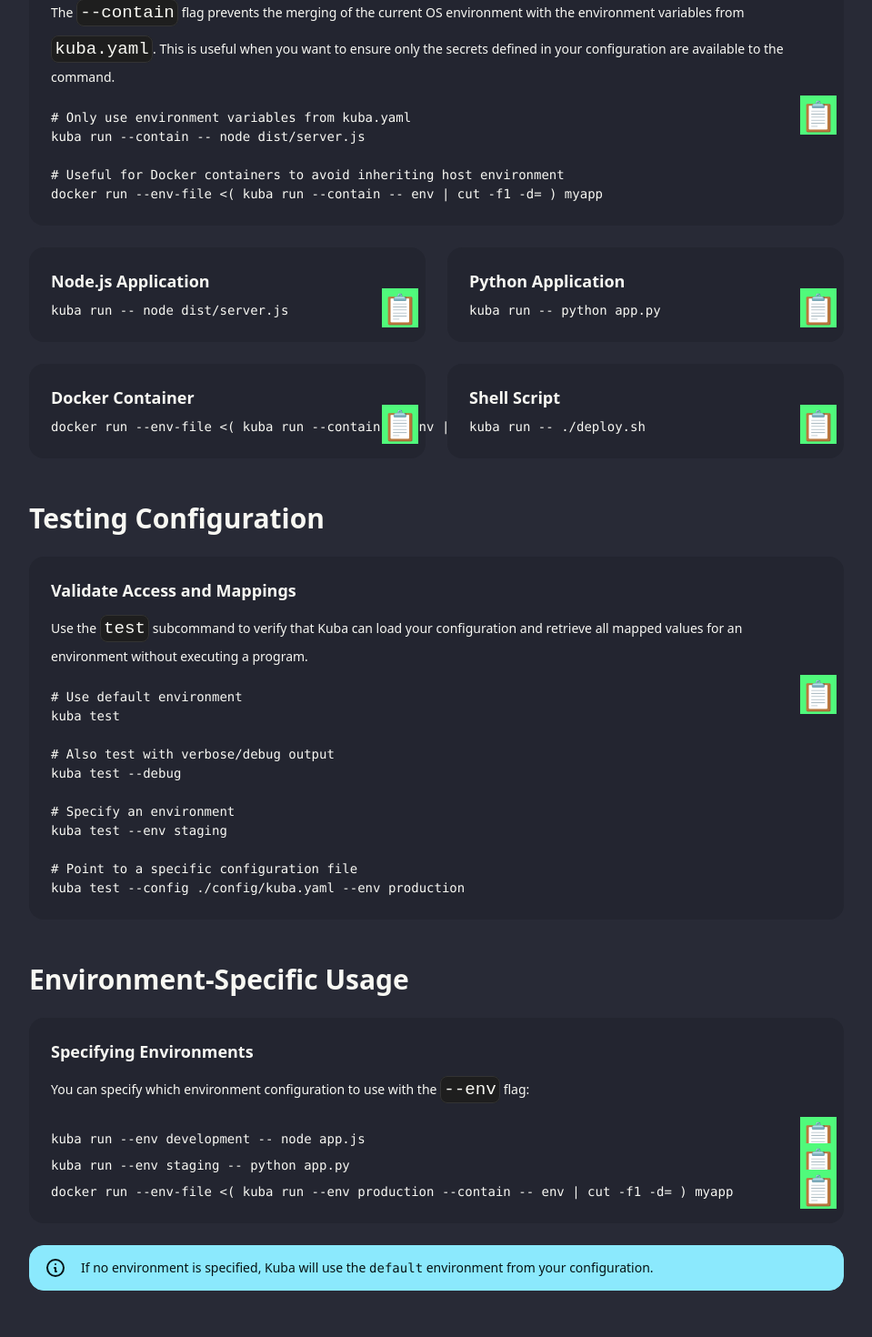
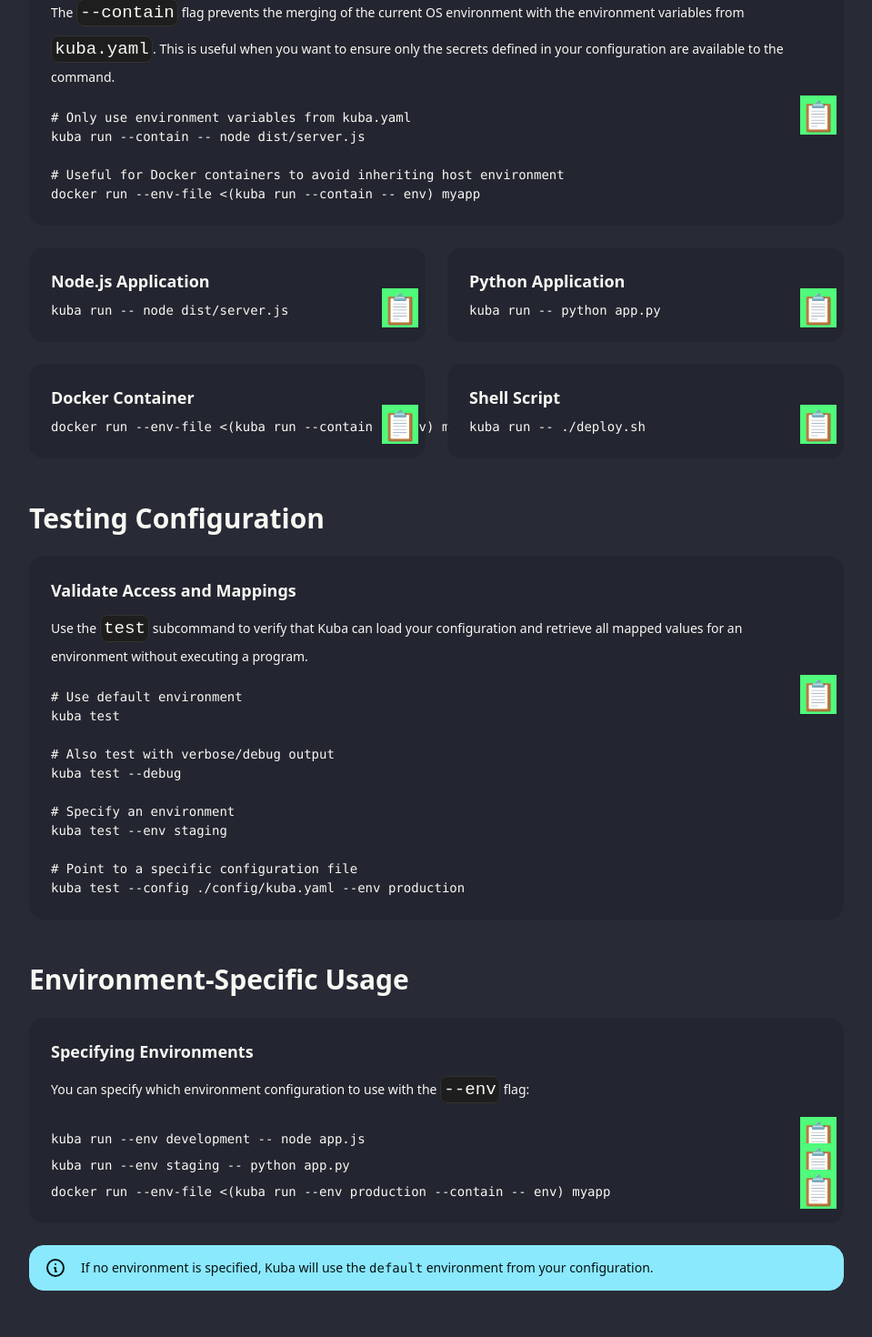
Before and after one commit to mistweaverco/kuba, a SvelteKit app in the folder web/: page /usage in a window 1280 px wide. Shown: the part 640-2110 px from the top of the page at 91% size, without its empty margins (160-1119 px from the left). Built offline with nearby package versions, Linux system fonts and the light colour scheme; a small style sheet from the web is missing.

Commit message:
fix(docs): docker usage (#14)

```diff
--- a/web/src/routes/examples/+page.svelte
+++ b/web/src/routes/examples/+page.svelte
@@ -345,10 +345,10 @@
   myapp
 
 # Use --contain to avoid inheriting host environment
-docker run --env-file &lt;( kuba run --env production --contain -- env | cut -f1 -d= ) myapp
+docker run --env-file &lt;(kuba run --env production --contain -- env) myapp
 
 # or pass full host environment including Kuba-managed vars
-docker run --env-file &lt;( kuba run --env production -- env | cut -f1 -d= ) myapp
+docker run --env-file &lt;( kuba run --env production -- env) myapp
 							</code></pre>
 
 							<ClickableHeadline level={4} id="dockerfile" className="font-bold mt-4 mb-2 text-left"
--- a/web/src/routes/usage/+page.svelte
+++ b/web/src/routes/usage/+page.svelte
@@ -92,7 +92,7 @@
 kuba run --contain -- node dist/server.js
 
 # Useful for Docker containers to avoid inheriting host environment
-docker run --env-file &lt;( kuba run --contain -- env | cut -f1 -d= ) myapp</code
+docker run --env-file &lt;(kuba run --contain -- env) myapp</code
 							></pre>
 					</div>
 				</div>
@@ -127,7 +127,7 @@
 									class="language-bash"
 									data-toolbar-order="copy-to-clipboard"
 									data-prismjs-copy="📋"
-									>docker run --env-file &lt;( kuba run --contain -- env | cut -f1 -d= ) myapp</code
+									>docker run --env-file &lt;(kuba run --contain -- env) myapp</code
 								></pre>
 						</div>
 					</div>
@@ -206,7 +206,7 @@
 								class="language-bash"
 								data-toolbar-order="copy-to-clipboard"
 								data-prismjs-copy="📋"
-								>docker run --env-file &lt;( kuba run --env production --contain -- env | cut -f1 -d= ) myapp</code
+								>docker run --env-file &lt;(kuba run --env production --contain -- env) myapp</code
 							></pre>
 					</div>
 				</div>
@@ -302,7 +302,7 @@
 kuba run -- docker build --build-arg DATABASE_URL --build-arg API_KEY .
 
 # Use --contain to avoid inheriting host environment
-docker run --env-file &lt;( kuba run --contain -- env | cut -f1 -d= ) myapp</code
+docker run --env-file &lt;(kuba run --contain -- env) myapp</code
 								></pre>
 						</div>
 					</div>
```
Also changed, not shown: 1 other file (tests, documents, lock files or other folders).
